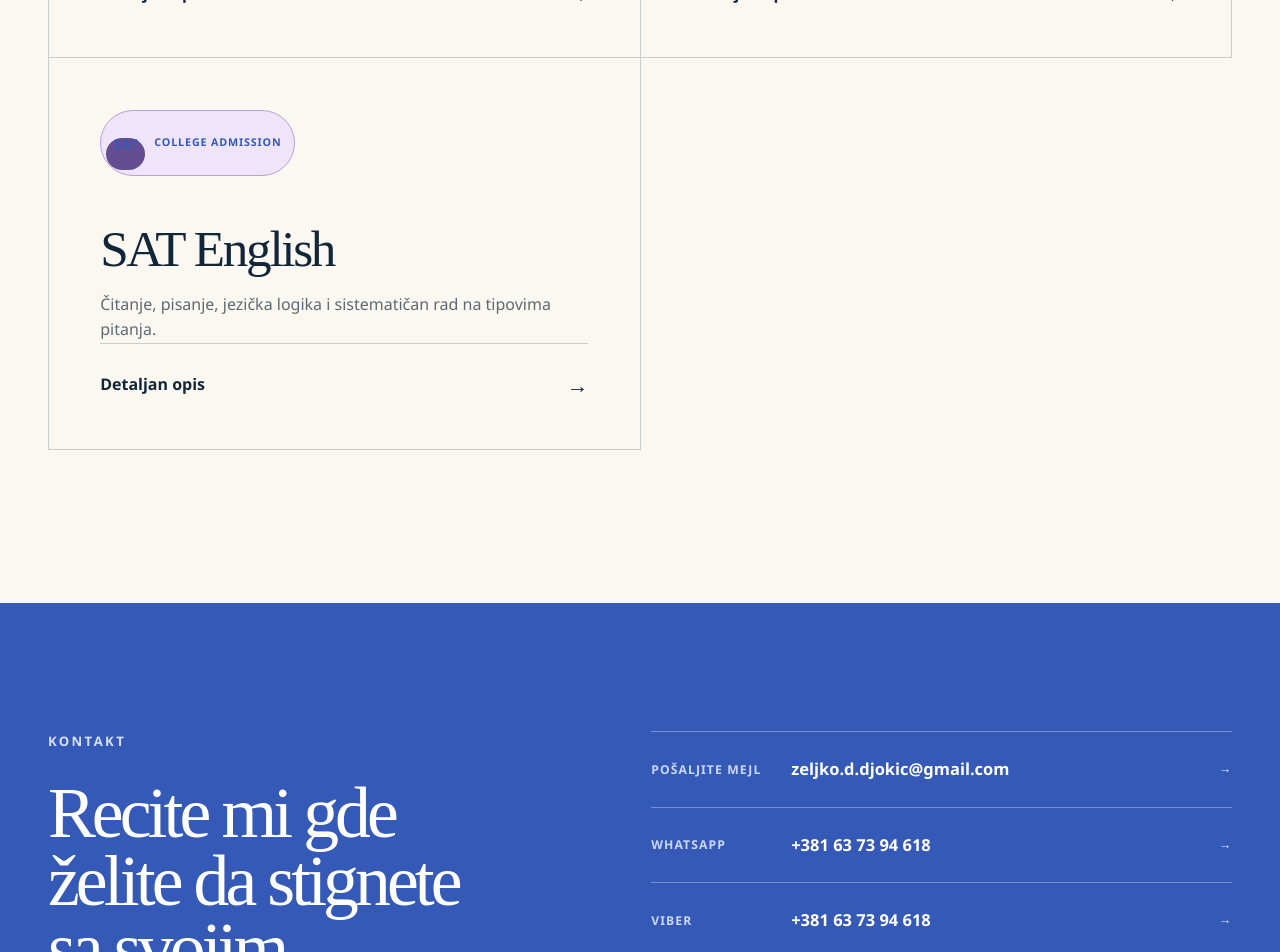
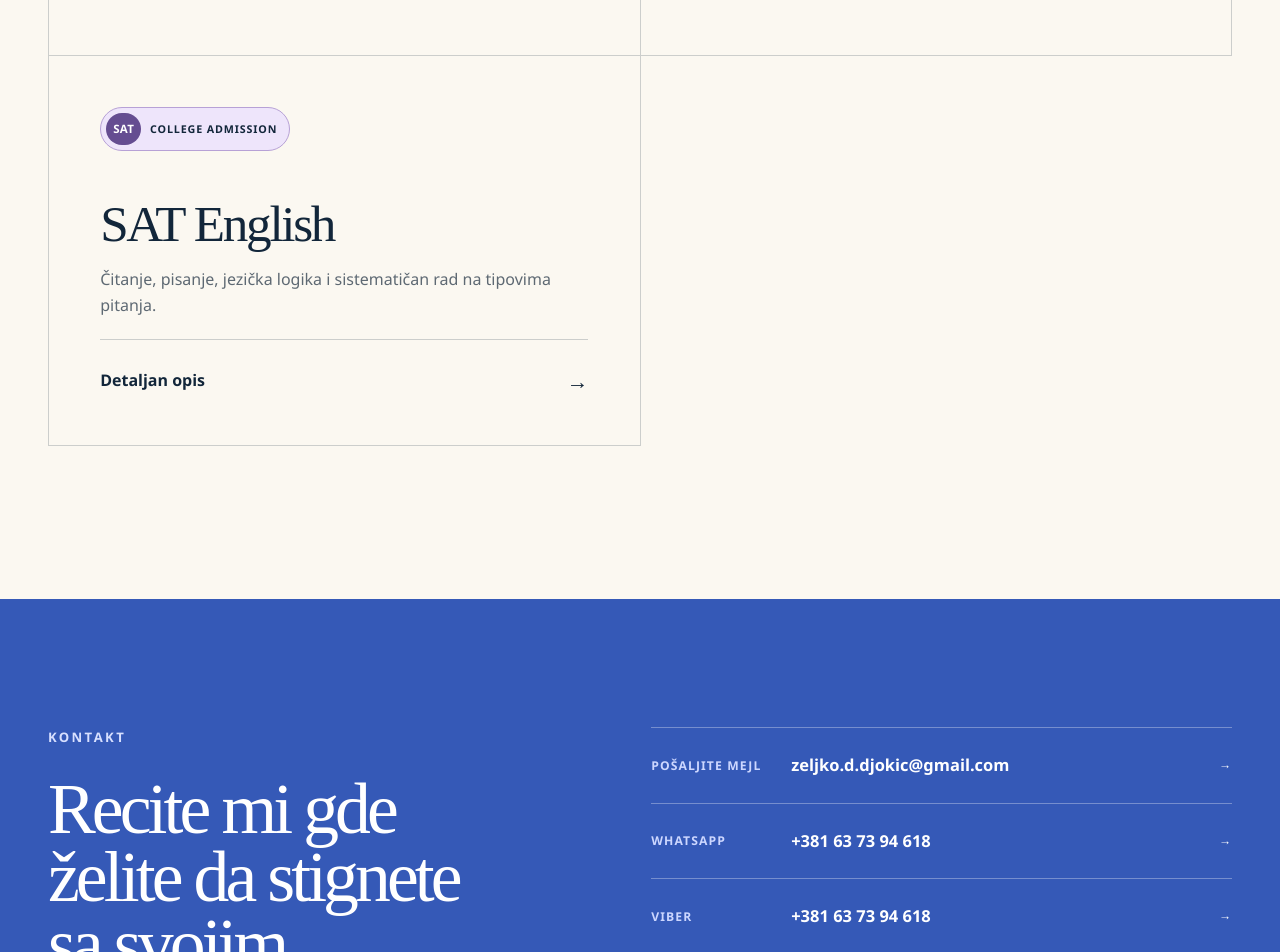
Before and after one commit to zeljko-djokic/engleski-online-cloudflare, a Next.js app: page /ispiti in a window 1280 px wide. Shown: the part 1500-2452 px from the top of the page. Built offline with nearby package versions, Linux system fonts and the light colour scheme.

Commit message:
Ispravi Viber poruku i bedževe

```diff
--- a/app/globals.css
+++ b/app/globals.css
@@ -1576,7 +1576,7 @@ summary:focus-visible {
   transform: translateY(-4px);
 }
 
-.catalog-card > span {
+.catalog-card > span:not(.exam-badge) {
   color: var(--cobalt);
   font-size: 0.78rem;
   font-weight: 800;
@@ -1600,7 +1600,7 @@ summary:focus-visible {
   color: var(--muted);
 }
 
-.catalog-card strong {
+.catalog-card > strong {
   display: block;
   margin-top: 22px;
   color: var(--cobalt);
--- a/app/uredjivanje/editor.tsx
+++ b/app/uredjivanje/editor.tsx
@@ -223,7 +223,7 @@ export function Editor({
             <Field label="Telefon — prikaz" value={content.global.phoneDisplay} onChange={(value) => updateContent((draft) => { draft.global.phoneDisplay = value; })} />
             <Field label="Telefon — link" value={content.global.phoneLink} onChange={(value) => updateContent((draft) => { draft.global.phoneLink = value; })} hint="Bez razmaka, npr. +381631234567" />
             <Field label="WhatsApp link" value={content.global.whatsappUrl} onChange={(value) => updateContent((draft) => { draft.global.whatsappUrl = value; })} />
-            <Field label="Viber link" value={content.global.viberUrl} onChange={(value) => updateContent((draft) => { draft.global.viberUrl = value; })} hint="Format: viber://chat?number=%2B381...&text=Vaša%20poruka" />
+            <Field label="Viber link" value={content.global.viberUrl} onChange={(value) => updateContent((draft) => { draft.global.viberUrl = value; })} hint="Format: viber://chat?number=%2B381...&text=Vaša%20poruka. Kod ličnog Viber naloga sajt kopira pripremljenu poruku; korisnik je zatim nalepi u otvoreni razgovor." />
             <Field label="LinkedIn link" value={content.global.linkedinUrl} onChange={(value) => updateContent((draft) => { draft.global.linkedinUrl = value; })} />
             <Field label="Google Calendar link" value={content.global.calendarUrl} onChange={(value) => updateContent((draft) => { draft.global.calendarUrl = value; })} hint="Ostavite prazno dok link nije spreman." />
             <Field label="Tekst dugmeta kalendara" value={content.global.calendarLabel} onChange={(value) => updateContent((draft) => { draft.global.calendarLabel = value; })} />
--- a/components/site-frame.tsx
+++ b/components/site-frame.tsx
@@ -1,5 +1,6 @@
 import Link from "next/link";
 import type { SiteContent } from "@/lib/content-model";
+import { ViberLink } from "@/components/viber-link";
 
 export function Arrow() {
   return (
@@ -117,11 +118,11 @@ export function ContactSection({ content }: { content: SiteContent }) {
             <strong>{global.phoneDisplay}</strong>
             <Arrow />
           </a>
-          <a href={global.viberUrl}>
+          <ViberLink href={global.viberUrl}>
             <span>{contact.viberLabel}</span>
             <strong>{global.phoneDisplay}</strong>
             <Arrow />
-          </a>
+          </ViberLink>
           <a href={`tel:${global.phoneLink}`}>
             <span>{contact.phoneLabel}</span>
             <strong>{global.phoneDisplay}</strong>
@@ -154,10 +155,10 @@ export function SiteFooter({ content }: { content: SiteContent }) {
           <span aria-hidden="true">◉</span>
           {labels.mobileCtaWhatsApp}
         </a>
-        <a href={global.viberUrl}>
+        <ViberLink href={global.viberUrl}>
           <span aria-hidden="true">◇</span>
           {labels.mobileCtaViber}
-        </a>
+        </ViberLink>
         <a
           className="mobile-sticky-primary"
           href={bookingUrl}
--- /dev/null
+++ b/components/viber-link.tsx
@@ -0,0 +1,56 @@
+"use client";
+
+import type { MouseEvent, ReactNode } from "react";
+
+function getPrefilledMessage(href: string) {
+  try {
+    return new URL(href).searchParams.get("text")?.trim() || "";
+  } catch {
+    return "";
+  }
+}
+
+function copyWithTextarea(message: string) {
+  const textarea = document.createElement("textarea");
+  textarea.value = message;
+  textarea.setAttribute("readonly", "");
+  textarea.style.position = "fixed";
+  textarea.style.opacity = "0";
+  document.body.appendChild(textarea);
+  textarea.select();
+  document.execCommand("copy");
+  textarea.remove();
+}
+
+export function ViberLink({
+  href,
+  children,
+}: {
+  href: string;
+  children: ReactNode;
+}) {
+  async function handleClick(event: MouseEvent<HTMLAnchorElement>) {
+    const message = getPrefilledMessage(href);
+    if (!message) return;
+
+    event.preventDefault();
+
+    try {
+      await navigator.clipboard.writeText(message);
+    } catch {
+      copyWithTextarea(message);
+    }
+
+    window.location.href = href;
+  }
+
+  return (
+    <a
+      href={href}
+      onClick={handleClick}
+      title="Pripremljena poruka će biti kopirana — nalepite je u Viber razgovor."
+    >
+      {children}
+    </a>
+  );
+}
```
